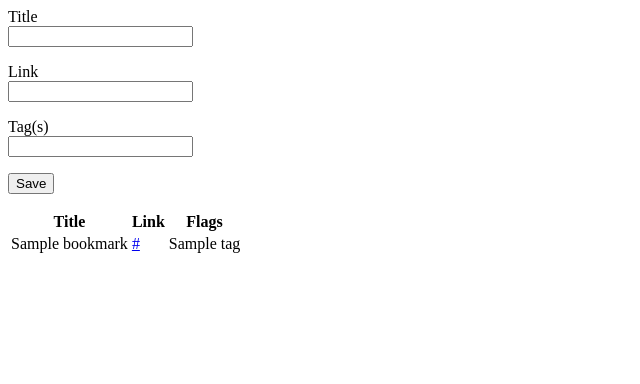
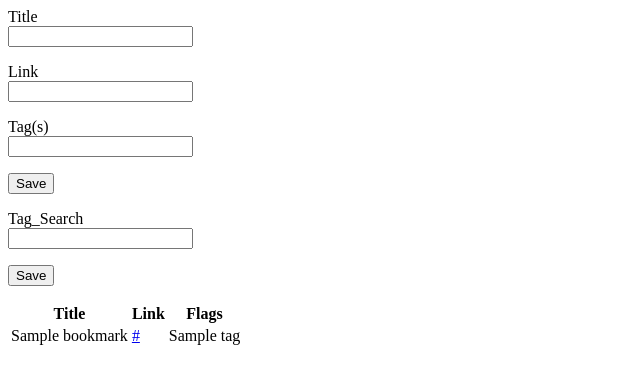
Before and after one commit to sudo-d4s3/link_brain, a Flask app: page / in a window 1280 px wide. Shown: the top 384 px of the page, without its empty margins (0-640 px from the left). Run offline with Flask 2, Linux system fonts and the light colour scheme; tables that the repository leaves empty hold one stand-in row (values such as "Sample post").

Commit message:
tag search implemented
the search engine only searches tags, it makes multiple queries with
each tag seperately and adds the results together then runs through the
list looking for dupes

```diff
--- a/app/forms.py
+++ b/app/forms.py
@@ -7,7 +7,7 @@ class BookmarkForm(FlaskForm):
     title = StringField('Title', validators=[DataRequired()])
     link = StringField('Link', validators=[DataRequired()])
     tags = StringField('Tag(s)', validators=[DataRequired()])
-    submit = SubmitField('Save')
+    submit_bookmark = SubmitField('Save')
 
     def validate_title(self, title):
         t = Bookmarks.query.filter_by(title=title.data).first()
@@ -18,3 +18,7 @@ class BookmarkForm(FlaskForm):
         l = Bookmarks.query.filter_by(link=link.data).first()
         if l is not None:
             raise ValidationError("You already have this")
+
+class SearchForm(FlaskForm):
+    search = StringField('Tag_Search', validators=[DataRequired()])
+    submit_search = SubmitField('Save')
--- a/app/routes.py
+++ b/app/routes.py
@@ -1,18 +1,19 @@
 from flask import render_template, flash
 from app import app, db
 from app.models import *
-from app.forms import BookmarkForm
+from app.forms import *
 
 @app.route('/', methods=['GET', 'POST'])
 @app.route('/index', methods=['GET', 'POST'])
 def index():
     bookmarks = Bookmarks.query.all()
-    form = BookmarkForm()
-    if form.validate_on_submit():
-        bookmark = Bookmarks(title=form.title.data, link=form.link.data)
+    bform = BookmarkForm()
+    sform = SearchForm()
+    if bform.submit_bookmark.data and bform.validate:
+        bookmark = Bookmarks(title=bform.title.data, link=bform.link.data)
         db.session.add(bookmark)
 
-        tags = form.tags.data
+        tags = bform.tags.data
         tags = tags.split('; ')
         for tag in tags:
             if Tag.query.filter_by(name=tag.lower()).first() is not None:
@@ -26,4 +27,20 @@ def index():
 
         db.session.commit()
         flash('Bookmark Saved!')
-    return render_template('index.html', bookmarks=bookmarks, form=form)
+    if sform.submit_search.data and sform.validate():
+        bookmark = []
+        tags = sform.search.data
+        tags = tags.split('; ')
+
+        for tag in tags:
+            bookmark += Bookmarks.query.filter(Bookmarks.tags.any(name=tag)).all()
+
+        for x in range(len(bookmark)):
+            for y in range(len(bookmark)):
+                if x+y >= len(bookmark):
+                    break
+                if bookmark[y] == bookmark[y+x]:
+                    bookmark.pop(x)
+
+        return render_template('index.html', bookmarks=bookmark, bform=bform, sform=sform)
+    return render_template('index.html', bookmarks=bookmarks, bform=bform, sform=sform)
--- a/app/templates/index.html
+++ b/app/templates/index.html
@@ -13,26 +13,37 @@
         {% endif %}
         {% endwith %}
 	<form action="" method="post" novalidate>
-        	{{ form.hidden_tag() }}
+        	{{ bform.hidden_tag() }}
         	<p>
-            		{{ form.title.label }}<br>
-			{{ form.title }}<br>
-			{% for error in form.title.errors %}
+            		{{ bform.title.label }}<br>
+			{{ bform.title }}<br>
+			{% for error in bform.title.errors %}
             		<span style="color: red;">[{{ error }}]</span>
             		{% endfor %}
         	</p>
         	<p>
-            		{{ form.link.label }}<br>
-			{{ form.link }}<br>
-			{% for error in form.link.errors %}
+            		{{ bform.link.label }}<br>
+			{{ bform.link }}<br>
+			{% for error in bform.link.errors %}
             		<span style="color: red;">[{{ error }}]</span>
             		{% endfor %}
         	</p>
 		<p>
-			{{ form.tags.label }}<br>
-			{{ form.tags }}
+			{{ bform.tags.label }}<br>
+			{{ bform.tags }}
 		</p>
-        	<p>{{ form.submit() }}</p>
+        	<p>{{ bform.submit_bookmark() }}</p>
+    	</form>
+	<form action="" method="post" novalidate>
+        	{{ sform.hidden_tag() }}
+        	<p>
+            		{{ sform.search.label }}<br>
+			{{ sform.search }}<br>
+			{% for error in sform.search.errors %}
+            		<span style="color: red;">[{{ error }}]</span>
+            		{% endfor %}
+        	</p>
+        	<p>{{ sform.submit_search() }}</p>
     	</form>
         <table>
             <thead>
```
Also changed, not shown: app.db.
